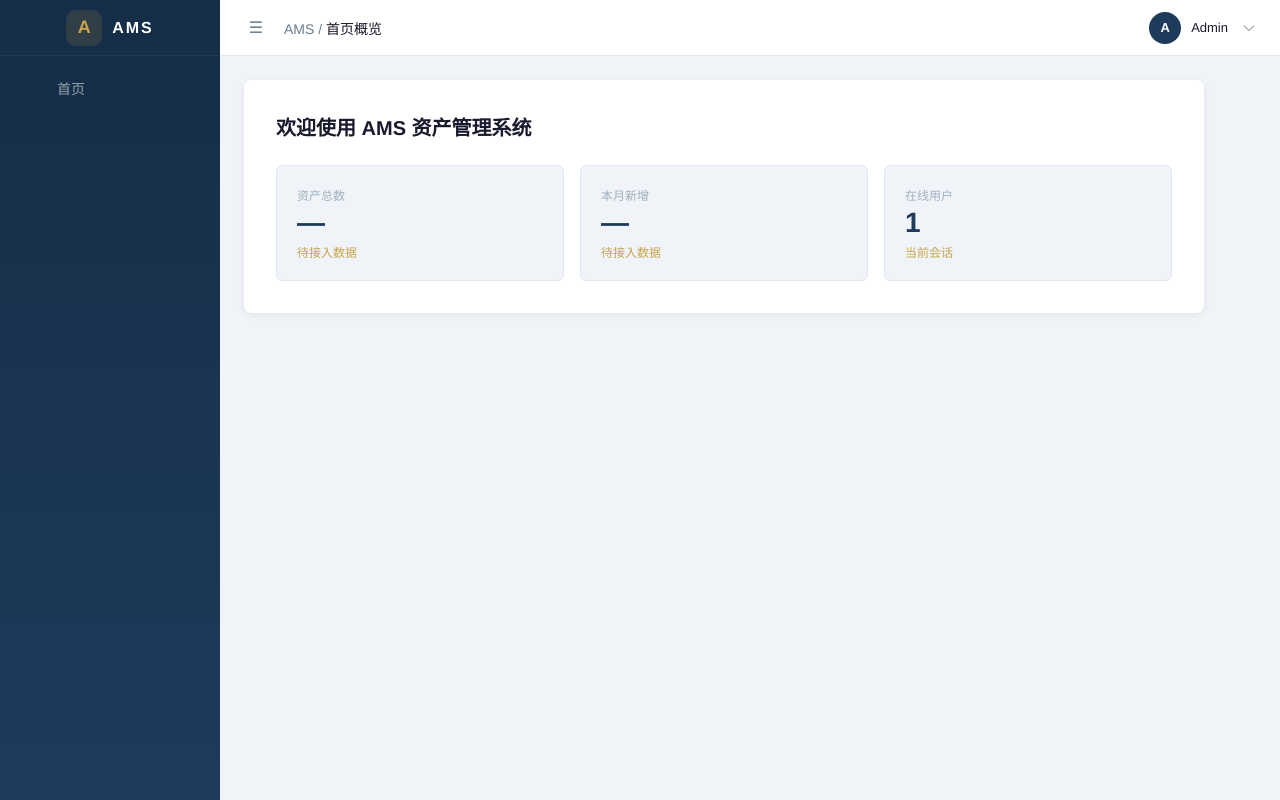
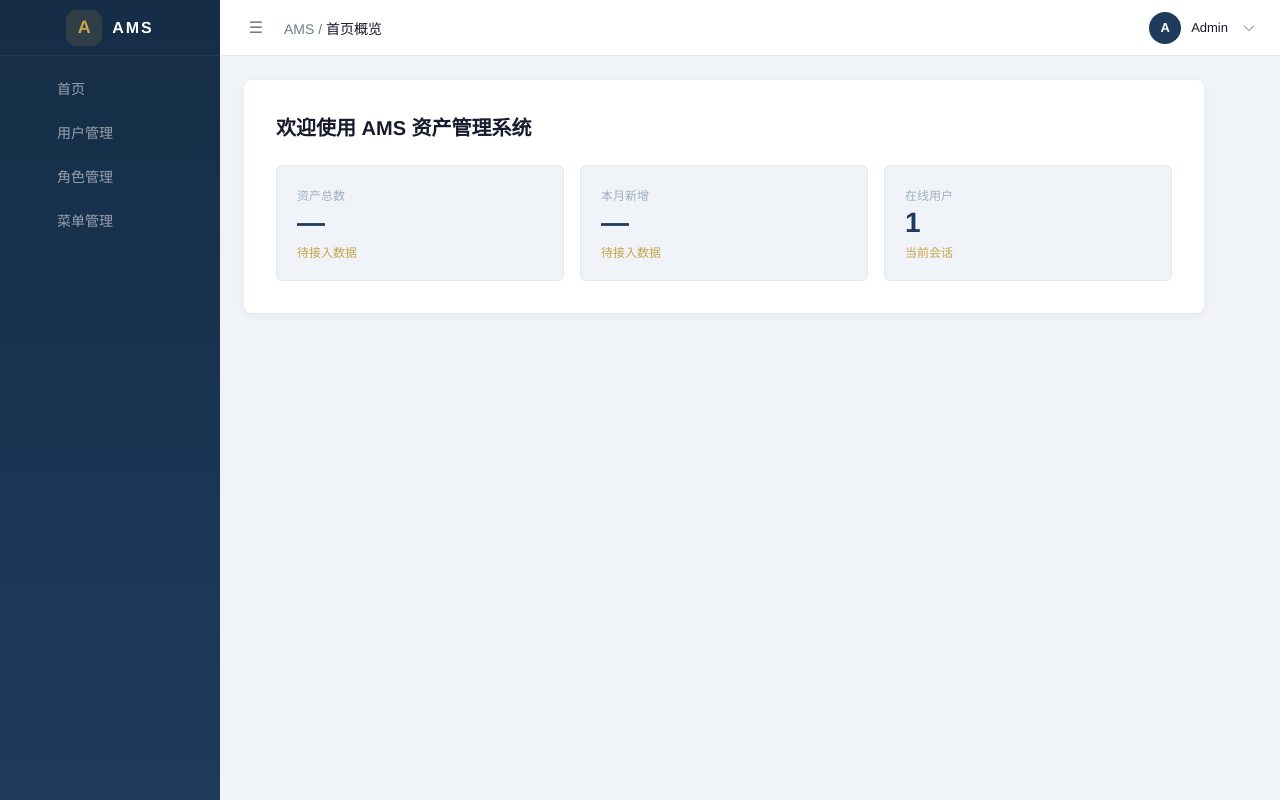
Before and after one commit to wuyuyanpengyanzu/ams-frontend, a Vue app: page /home in a window 1280 px wide. Built offline with nearby package versions, Linux system fonts and the light colour scheme; sample sign-in values are in the browser's storage.

Commit message:
feat: add system routes for user/role/menu management pages

```diff
--- a/src/router/index.ts
+++ b/src/router/index.ts
@@ -29,6 +29,24 @@ const routes: RouteRecordRaw[] = [
         component: () => import('@/views/home/index.vue'),
         meta: { title: '首页', icon: 'HomeFilled' },
       },
+      {
+        path: 'system/user',
+        name: 'UserManage',
+        component: () => import('@/views/system/user/index.vue'),
+        meta: { title: '用户管理', icon: 'User' },
+      },
+      {
+        path: 'system/role',
+        name: 'RoleManage',
+        component: () => import('@/views/system/role/index.vue'),
+        meta: { title: '角色管理', icon: 'Avatar' },
+      },
+      {
+        path: 'system/menu',
+        name: 'MenuManage',
+        component: () => import('@/views/system/menu/index.vue'),
+        meta: { title: '菜单管理', icon: 'Menu' },
+      },
     ],
   },
 ]
```
